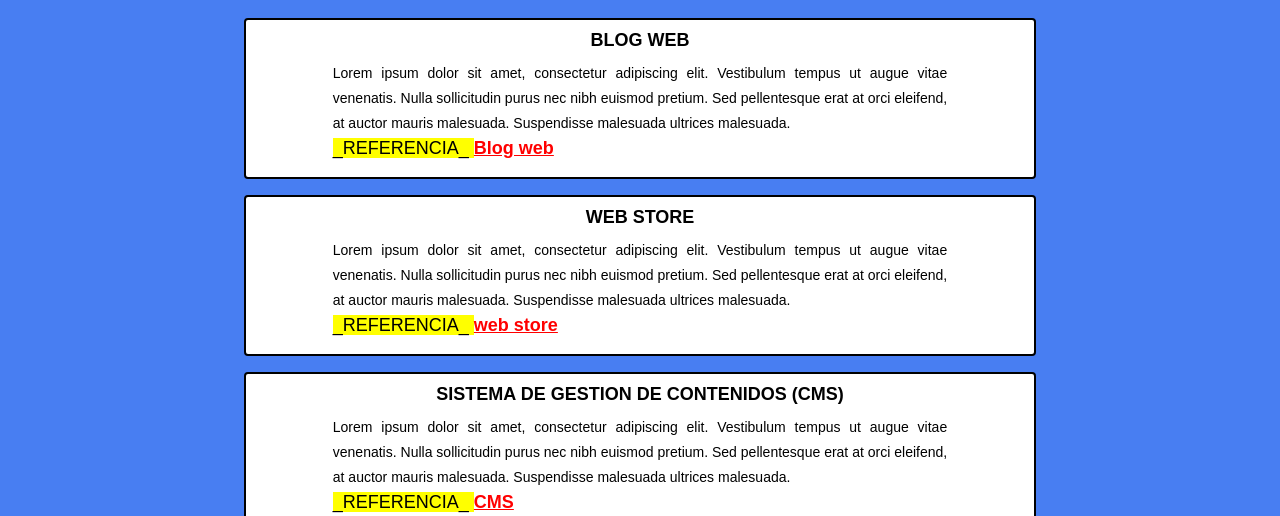
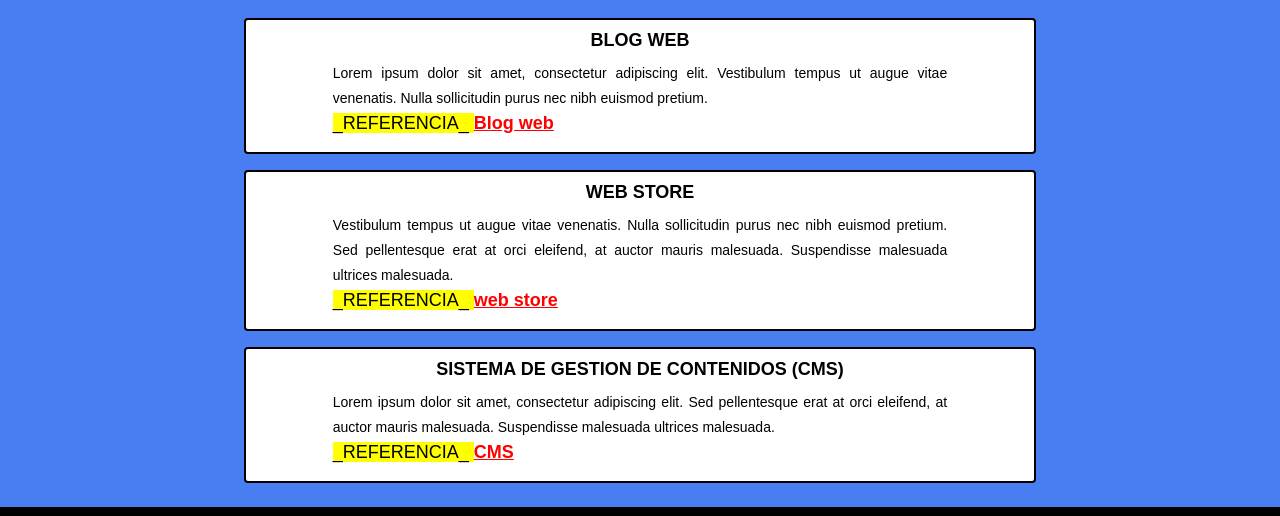
Before and after one commit to joseluna25dev/proyecto_web, a plain HTML site: page index.html in a window 1280 px wide. Shown: the part 83-599 px from the top of the page. Drawn offline with Linux system fonts and the light colour scheme; a web font is replaced by a local one.

Commit message:
cambios en index.html

```diff
--- a/index.html
+++ b/index.html
@@ -44,7 +44,7 @@
           <!--***********************************-->
           <!--Contenido del Articulo-->
           <p class="article__text">
-          Lorem ipsum dolor sit amet, consectetur adipiscing elit. Vestibulum tempus ut augue vitae venenatis. Nulla sollicitudin purus nec nibh euismod pretium. Sed pellentesque erat at orci eleifend, at auctor mauris malesuada. Suspendisse malesuada ultrices malesuada.
+          Lorem ipsum dolor sit amet, consectetur adipiscing elit. Vestibulum tempus ut augue vitae venenatis. Nulla sollicitudin purus nec nibh euismod pretium.
           <br/>
           <!--***********************************-->
           <!--Referencia del Articulo-->
@@ -61,7 +61,7 @@
           <!--***********************************-->
           <!--Contenido del Articulo-->
           <p class="article__text">
-          Lorem ipsum dolor sit amet, consectetur adipiscing elit. Vestibulum tempus ut augue vitae venenatis. Nulla sollicitudin purus nec nibh euismod pretium. Sed pellentesque erat at orci eleifend, at auctor mauris malesuada. Suspendisse malesuada ultrices malesuada.
+           Vestibulum tempus ut augue vitae venenatis. Nulla sollicitudin purus nec nibh euismod pretium. Sed pellentesque erat at orci eleifend, at auctor mauris malesuada. Suspendisse malesuada ultrices malesuada.
           <br/>
           <!--***********************************-->
           <!--Referencia del Articulo-->
@@ -78,7 +78,7 @@
           <!--***********************************-->
           <!--Contenido del Articulo-->
           <p class="article__text">
-          Lorem ipsum dolor sit amet, consectetur adipiscing elit. Vestibulum tempus ut augue vitae venenatis. Nulla sollicitudin purus nec nibh euismod pretium. Sed pellentesque erat at orci eleifend, at auctor mauris malesuada. Suspendisse malesuada ultrices malesuada.
+          Lorem ipsum dolor sit amet, consectetur adipiscing elit.  Sed pellentesque erat at orci eleifend, at auctor mauris malesuada. Suspendisse malesuada ultrices malesuada.
           <br/>
           <!--***********************************-->
           <!--Referencia del Articulo-->
```
